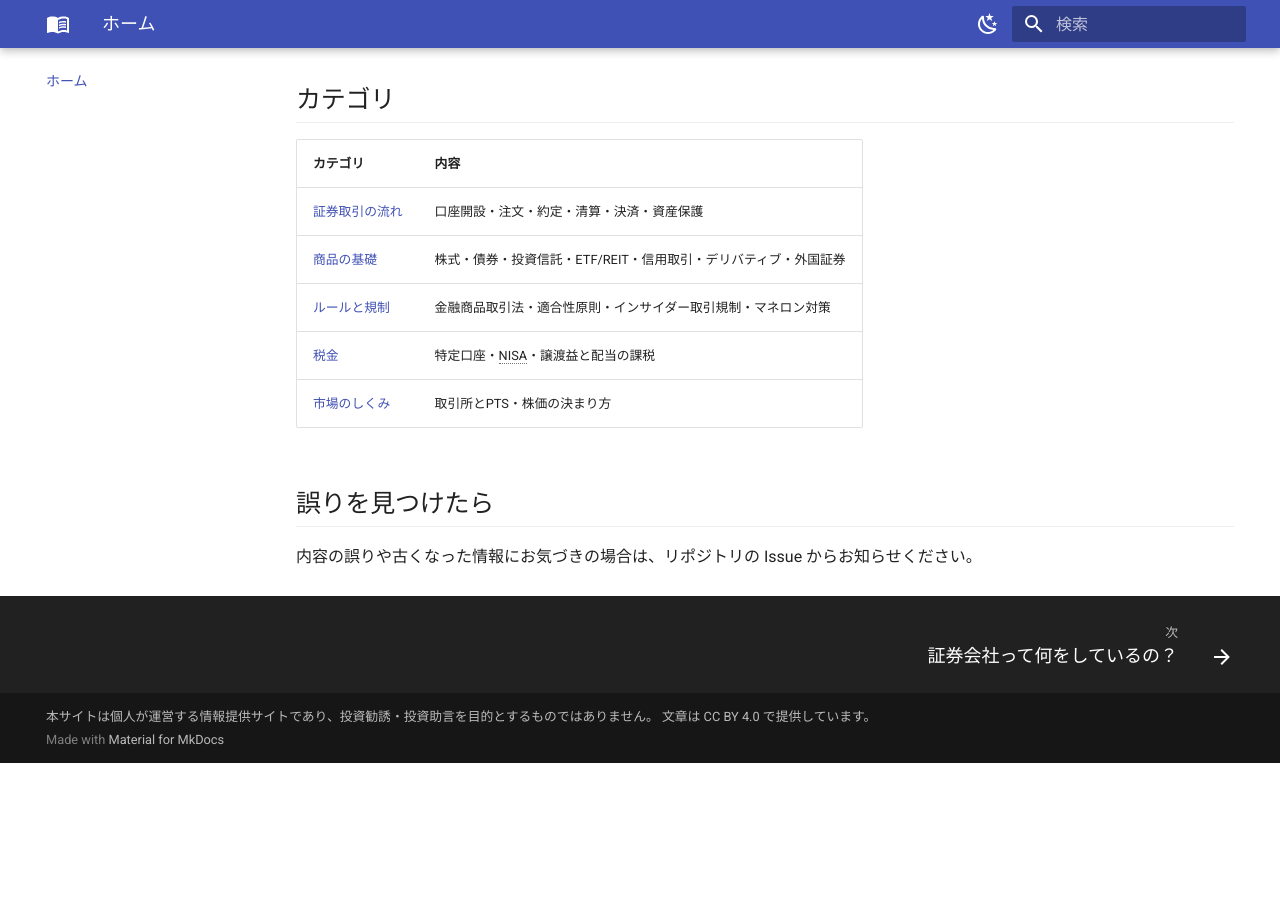
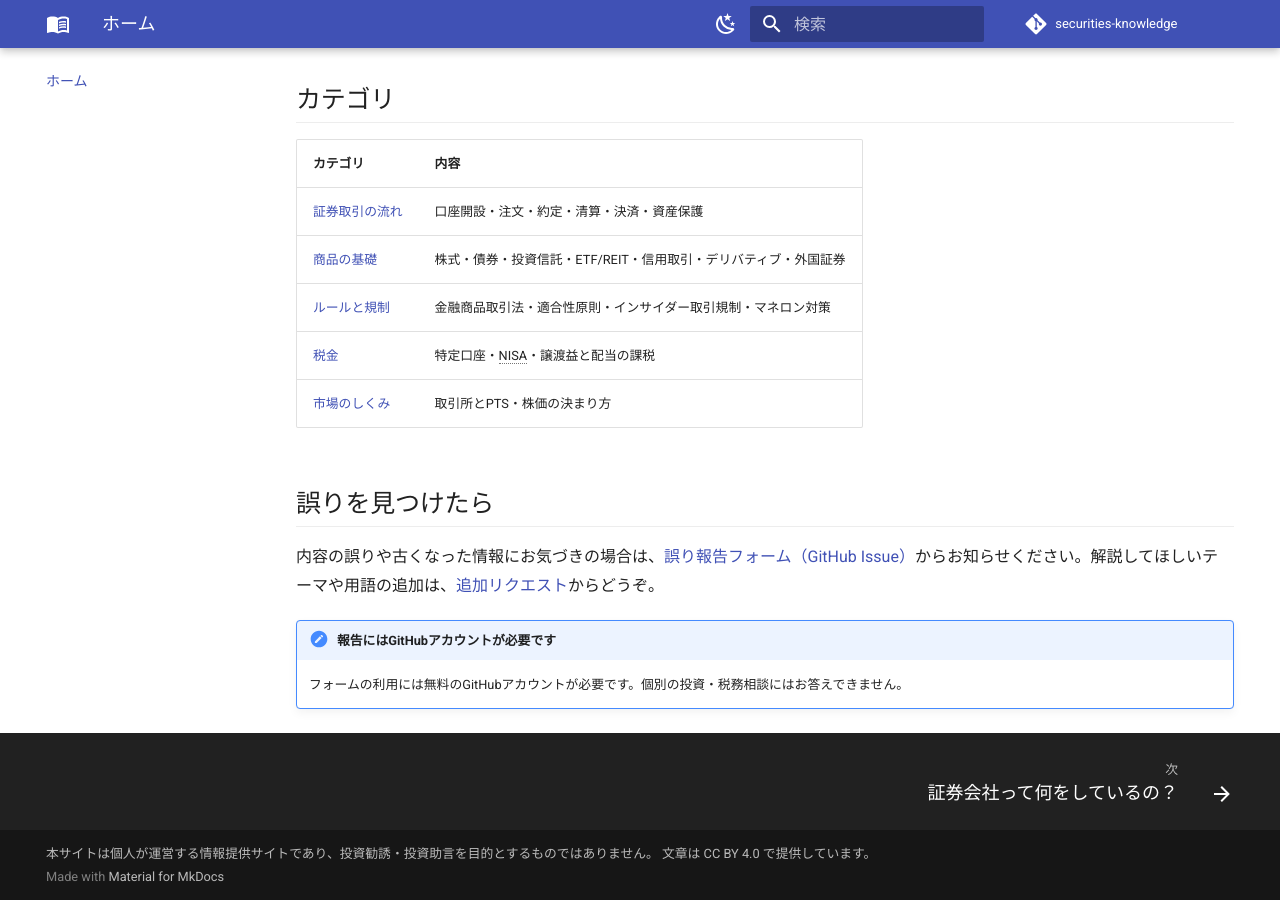
Before and after one commit to nagashimashu/securities-knowledge, an MkDocs documentation site: the page built from docs/index.md, in a window 1280 px wide and 900 px high, scrolled down 782 px. Built offline with MkDocs 1.6.1 and Material for MkDocs 9.7.7, drawn with Linux system fonts in a browser that asks for light colours; comment, search, counter and statistics services are not loaded; before the commit the page ends 1545 px from its top, so only the background shows below that.

Commit message:
GitHubリポジトリへのリンクを戻し、Issueフォームへのリンクを追加
- repo_url / edit_uri を戻し、記事の編集ボタン（content.action.edit）を表示
- トップページと用語集の「Issueでお知らせください」を、
  誤り報告・追加リクエストのフォームへのリンクに変更

Co-Authored-By: Claude Opus 5.5 <noreply@anthropic.com>

```diff
--- a/docs/index.md
+++ b/docs/index.md
@@ -62,4 +62,7 @@ hide:
 
 ## 誤りを見つけたら
 
-内容の誤りや古くなった情報にお気づきの場合は、リポジトリの Issue からお知らせください。
+内容の誤りや古くなった情報にお気づきの場合は、[誤り報告フォーム（GitHub Issue）](https://github.com/nagashimashu/securities-knowledge/issues/new?template=error-report.yml)からお知らせください。解説してほしいテーマや用語の追加は、[追加リクエスト](https://github.com/nagashimashu/securities-knowledge/issues/new?template=article-request.yml)からどうぞ。
+
+!!! note "報告にはGitHubアカウントが必要です"
+    フォームの利用には無料のGitHubアカウントが必要です。個別の投資・税務相談にはお答えできません。
--- a/mkdocs.yml
+++ b/mkdocs.yml
@@ -1,8 +1,9 @@
 site_name: 証券業務ナレッジ入門
 site_description: 新人・他部署の方向けに、証券業務の仕組みを公開情報にもとづいてやさしく解説するナレッジサイト
 site_url: https://nagashimashu.github.io/securities-knowledge/
-# サイトからGitHubへのリンク（右上のリポジトリ表示・記事の編集ボタン）は意図的に出していません。
-# 表示する場合は repo_url と edit_uri を追加してください。
+repo_url: https://github.com/nagashimashu/securities-knowledge
+repo_name: securities-knowledge
+edit_uri: edit/main/docs/
 copyright: >-
   本サイトは個人が運営する情報提供サイトであり、投資勧誘・投資助言を目的とするものではありません。
   文章は <a href="https://creativecommons.org/licenses/by/4.0/deed.ja">CC BY 4.0</a> で提供しています。
@@ -19,6 +20,7 @@ theme:
     - search.suggest
     - search.highlight
     - content.tooltips
+    - content.action.edit
     - toc.follow
   palette:
     - media: "(prefers-color-scheme: light)"
```
Also changed, not shown: docs/glossary.md (+1 -1 lines).
